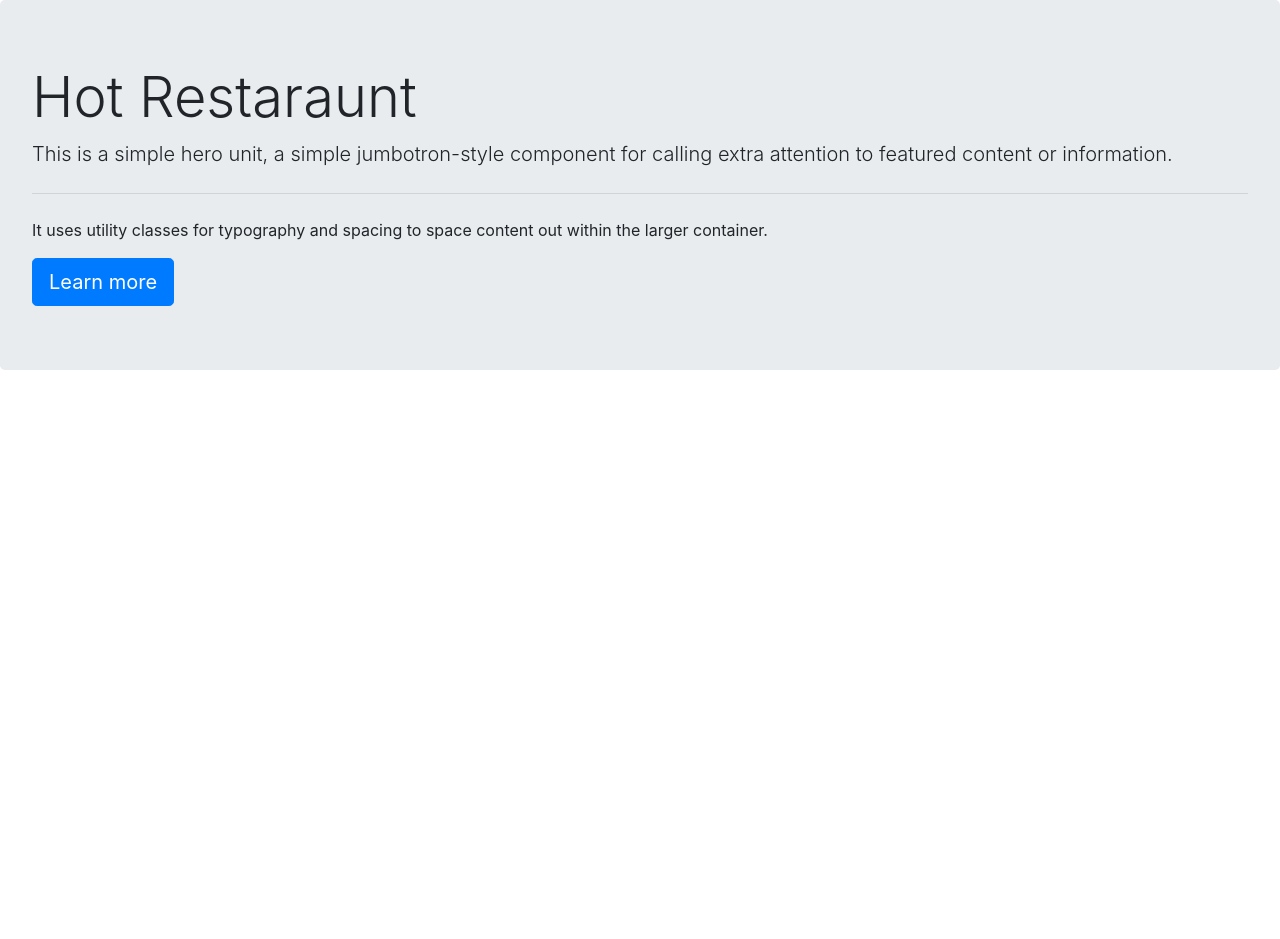
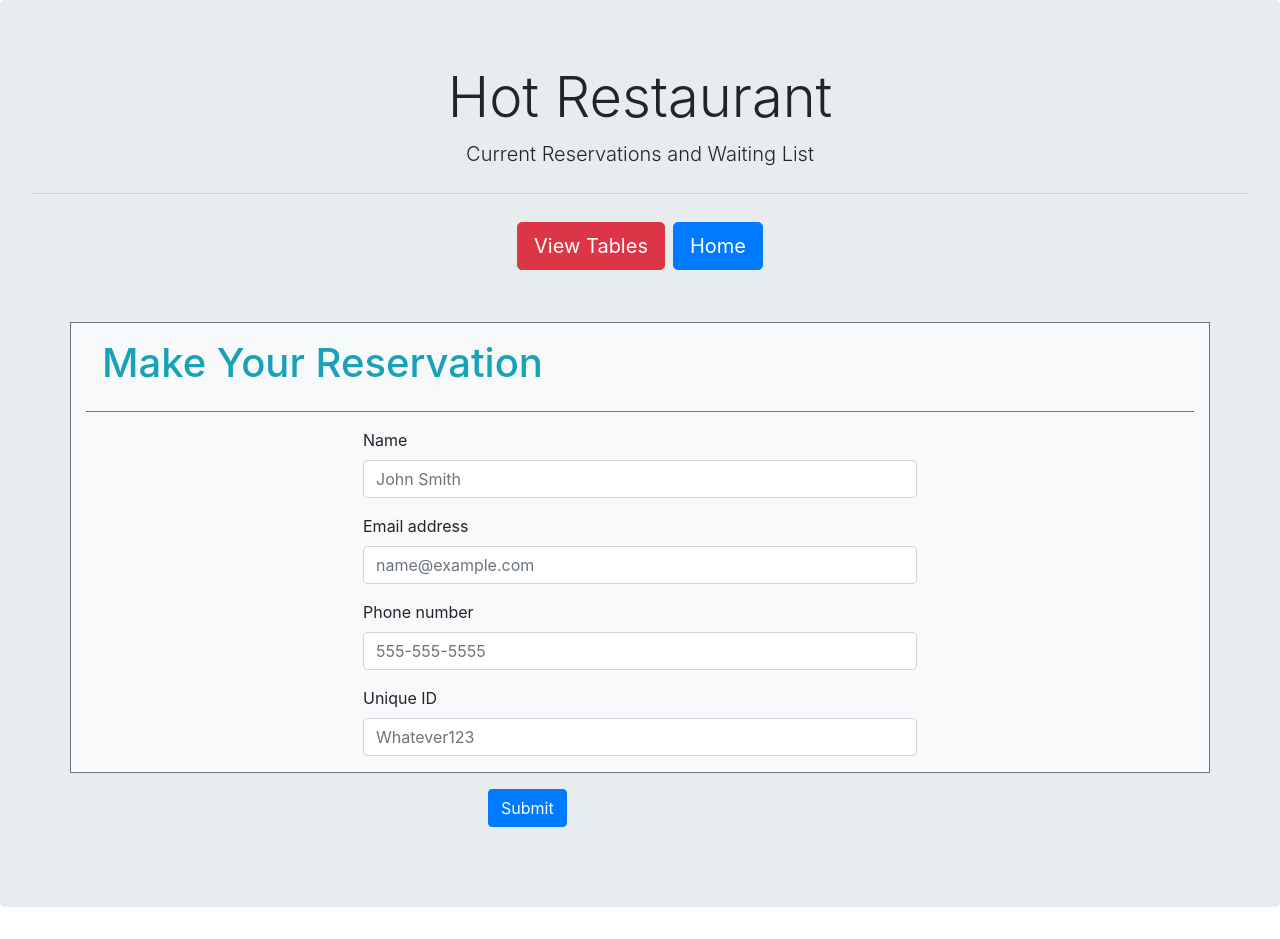
Before and after one commit to realmattclark/mini-project, a plain HTML site: page html/make.html in a window 1280 px wide. Before the commit the page ends 800 px from the top, so only its background shows below. Drawn offline with nearby package versions, Linux system fonts and the light colour scheme.

Commit message:
linked all the pages. added forms to make reservation page

```diff
--- a/html/make.html
+++ b/html/make.html
@@ -13,13 +13,46 @@
 </head>
 <body>
     <div class="jumbotron">
-        <h1 class="display-4">Hot Restaraunt</h1>
-            <p class="lead">This is a simple hero unit, a simple jumbotron-style component for calling extra attention to featured content or information.</p>
-            <hr class="my-4">
-            <p>It uses utility classes for typography and spacing to space content out within the larger container.</p>
-            <a class="btn btn-primary btn-lg" href="#" role="button">Learn more</a>
+        <h1 class="display-4 d-flex justify-content-center">Hot Restaurant</h1>
+        <p class="lead d-flex justify-content-center">Current Reservations and Waiting List</p>
+        <hr class="my-4">
+        <p></p>
+        <p class="lead d-flex justify-content-center">
+        <a class="btn btn-danger btn-lg m-1" href="view.html" role="button">View Tables</a>
+        <a class="btn btn-primary btn-lg m-1 fa fa-home" href="home.html" role="button">Home</a>
+        </p>
+    <div class="container mx-auto bg-light mt-5 border border-secondary">
+        <div class="container border-bottom border-secondary text-info p-3">
+        <h1>Make Your Reservation</h1>
+          </div>
+        <form>
+            <div class="form-group w-50 mx-auto mt-3">
+                <label for="exampleFormControlInput1">Name</label>
+                <input type="email" class="form-control" id="exampleFormControlInput1" placeholder="John Smith">
+              </div>
+            <div class="form-group w-50 mx-auto mt-3">
+              <label for="exampleFormControlInput1">Email address</label>
+              <input type="email" class="form-control" id="exampleFormControlInput2" placeholder="name@example.com">
+            </div>
+
+            <div class="form-group w-50 mx-auto mt-3">
+                <label for="exampleFormControlInput1">Phone number</label>
+                <input type="email" class="form-control" id="exampleFormControlInput3" placeholder="555-555-5555">
+              </div>
+
+            <div class="form-group w-50 mx-auto mt-3">
+                <label for="exampleFormControlInput1">Unique ID</label>
+                <input type="email" class="form-control" id="exampleFormControlInput3" placeholder="Whatever123">
+              </div>
+
+
+            </div>
+            <div class="form-group center_div w-25 mx-auto pt-3">
+            <button type="submit" class="btn btn-primary">Submit</button>
+            </div>
+          </form>
+
     </div>
-
 
 </body>
 </html>
```
Also changed, not shown: html/home.html (+2 -2 lines).
